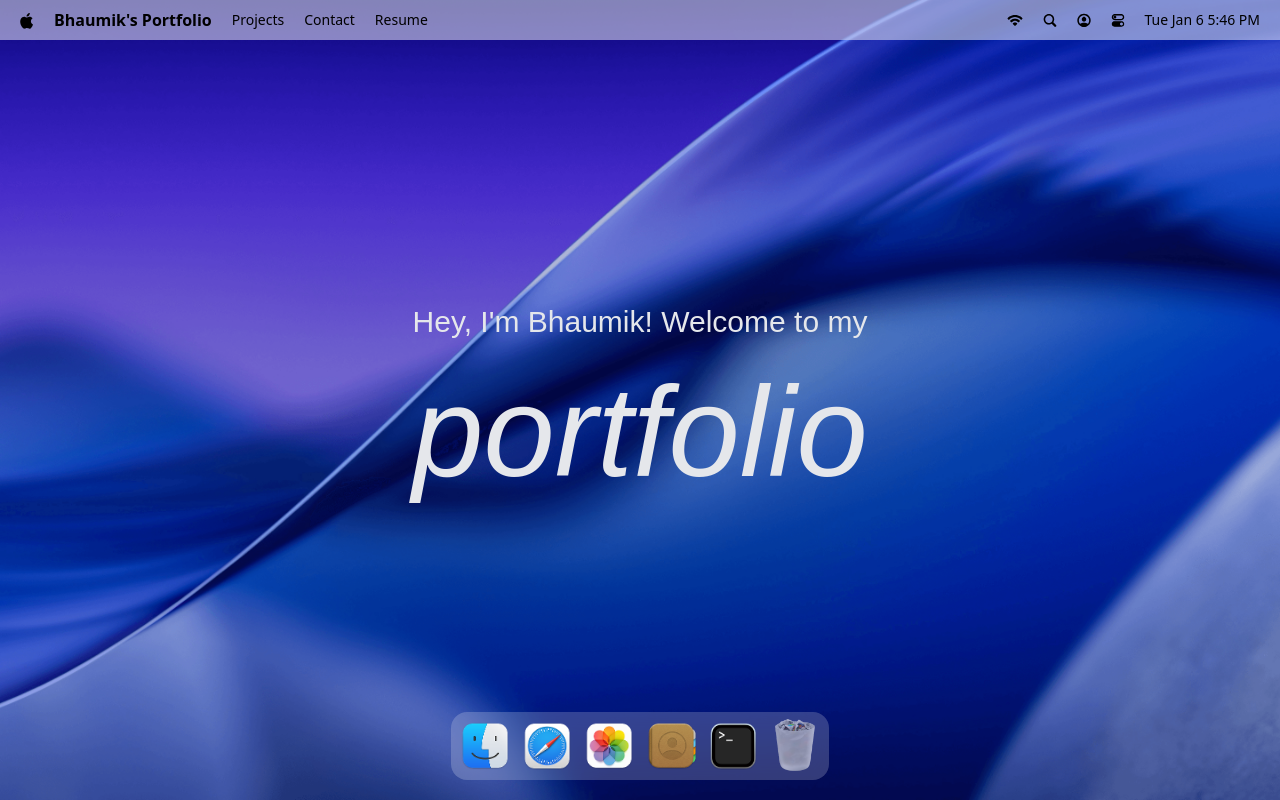
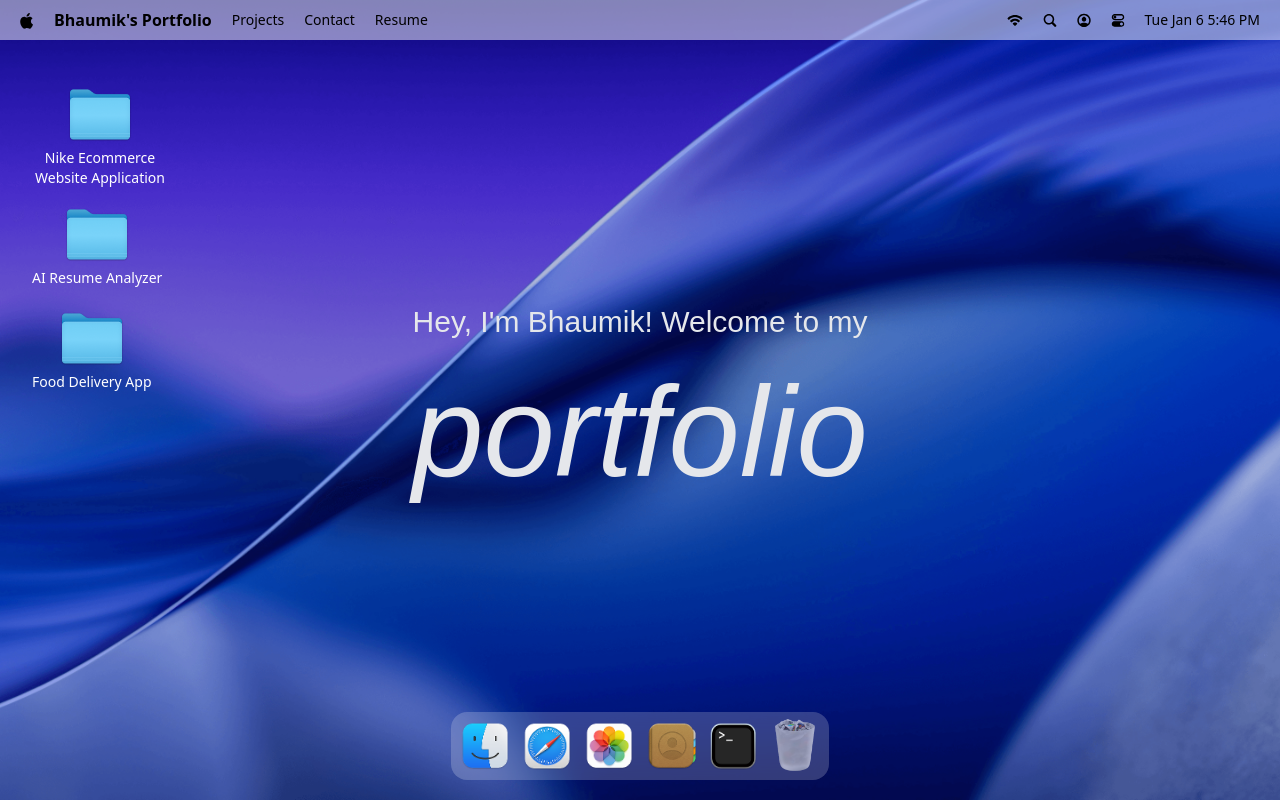
Before and after one commit to BhaumikKhandela/macos_portfolio, a React (Vite) app: page / in a window 1280 px wide. Built offline with nearby package versions, Linux system fonts and the light colour scheme; a web font is replaced by a local one.

Commit message:
feat: Add Home component to App layout

```diff
--- a/src/App.tsx
+++ b/src/App.tsx
@@ -1,8 +1,8 @@
 import gsap from "gsap";
 import { Draggable } from "gsap/all";
 
-import { Dock, Navbar, Welcome } from "./components";
-import { Contact, Finder, Image, Resume, Safari, Terminal, TextWindow } from "./windows";
+import { Dock, Home, Navbar, Welcome } from "./components";
+import { Contact, Finder, Image, Resume, Safari, Terminal, TextWindow} from "./windows";
 
 
 gsap.registerPlugin(Draggable);
@@ -13,6 +13,7 @@ function App() {
       <Navbar />
       <Welcome />
       <Dock />
+      <Home />
 
       <Terminal />
       <Safari />
```
